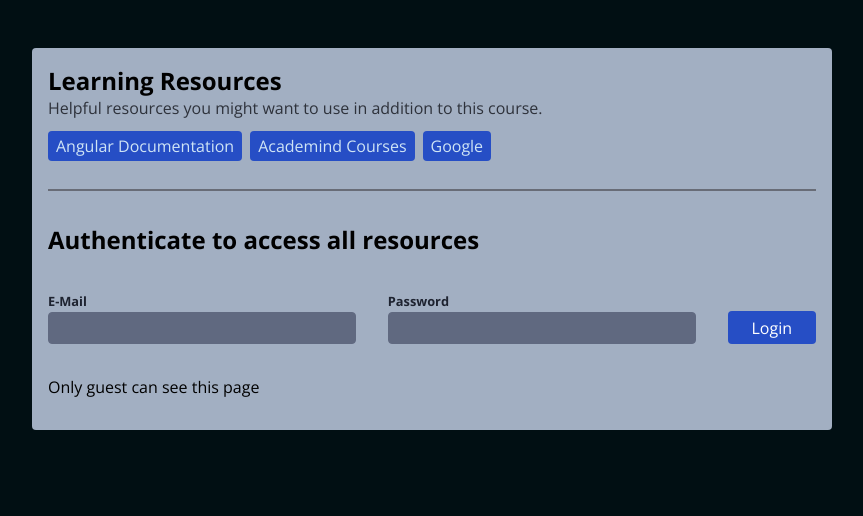
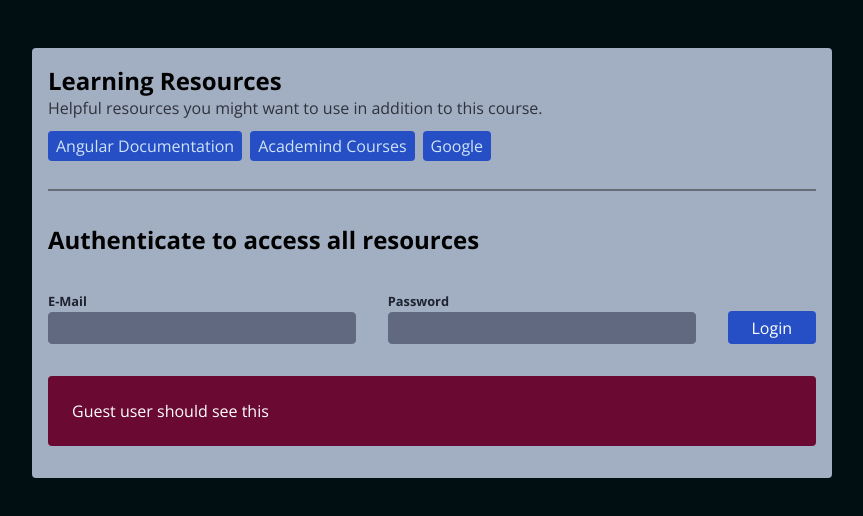
Before and after one commit to SaadMahmood1122/Angular-Project-Section-Directives-7, an Angular app: page / in a window 1280 px wide. Shown: the top 516 px of the page, without its empty margins (208-1071 px from the left). Built offline with nearby package versions, Linux system fonts and the light colour scheme.

Commit message:
little changes in structrual directive

```diff
--- a/src/app/app.component.html
+++ b/src/app/app.component.html
@@ -9,10 +9,20 @@
   } -->
   <!-- OR -->
   <!-- <p *ngIf="isAdmin()">Only admin can see this page</p> -->
-  <ng-template appAuth="admin">
+  <!-- <ng-template appAuth="admin">
     <p>Only admin can see this page</p>
   </ng-template>
   <ng-template appAuth="guest">
     <p>Only guest can see this page</p>
-  </ng-template>
+  </ng-template> -->
+
+  <p *appAuth="'admin'" class="protected-content admin">
+    Only admin can see this page
+  </p>
+  <p *appAuth="'user'" class="protected-content unathenticated">
+    Regular user should see this
+  </p>
+  <p *appAuth="'guest'" class="protected-content athenticated">
+    Guest user should see this
+  </p>
 </main>
```
